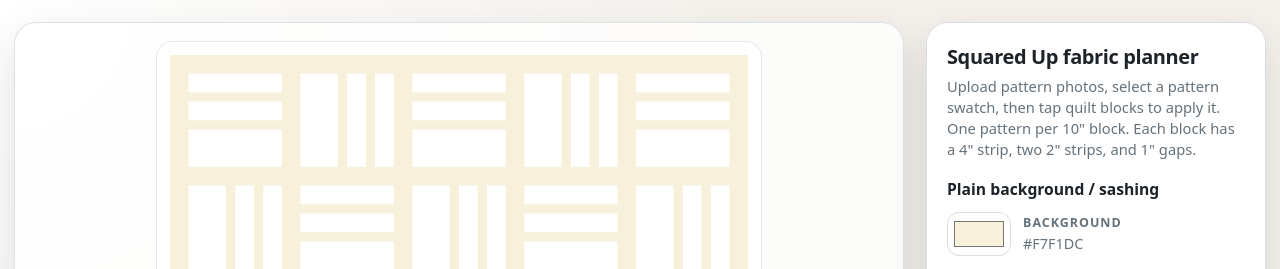
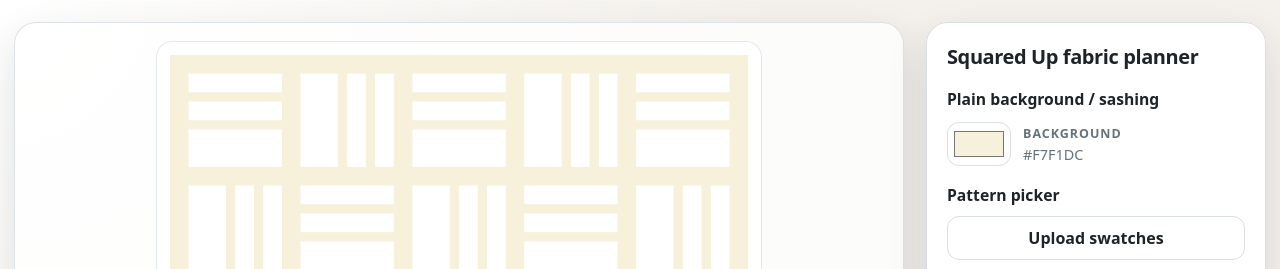
Before and after one commit to jrevill/quilt-colour-picker, a plain HTML site: page index.html in a window 1280 px wide. Shown: the top 269 px of the page. Drawn offline with Linux system fonts and the light colour scheme.

Commit message:
Update index.html

```diff
--- a/index.html
+++ b/index.html
@@ -261,7 +261,7 @@
 
     <aside class="panel" aria-label="Fabric controls">
       <h1>Squared Up fabric planner</h1>
-      <p class="hint">Upload pattern photos, select a pattern swatch, then tap quilt blocks to apply it. One pattern per 10&quot; block. Each block has a 4&quot; strip, two 2&quot; strips, and 1&quot; gaps.</p>
+      <p class="hint"> </p>
 
       <div class="section-title">Plain background / sashing</div>
       <div class="colour-row">
```
